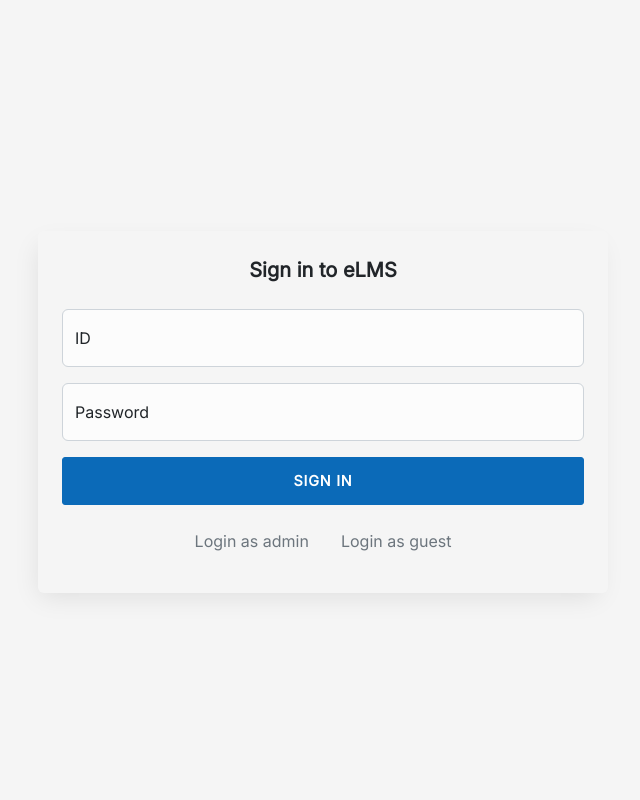
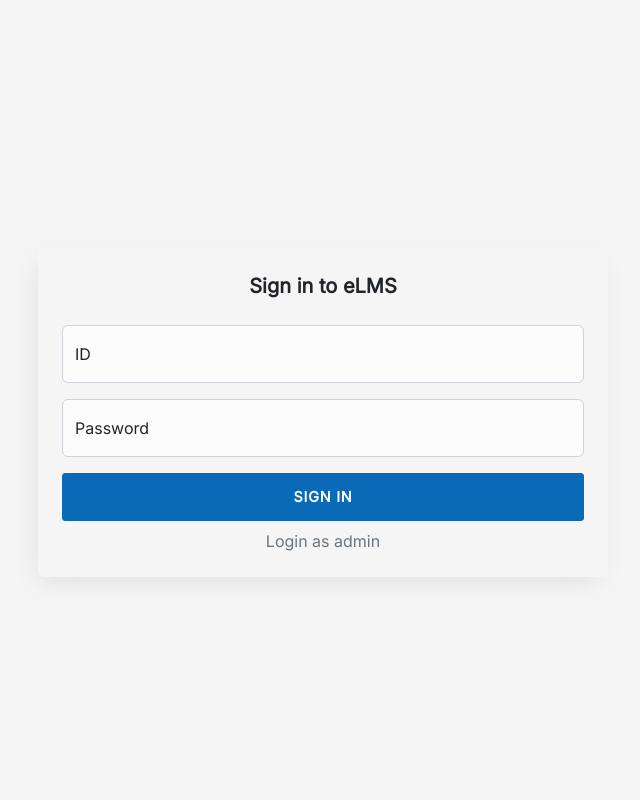
Before and after one commit to nz-m/eLMS-SWE, a Django app: page / in a window 1280 px wide. Shown: the whole page, without its empty margins (317-957 px from the left). Run offline with Django 4.2, Linux system fonts and the light colour scheme; some libraries are stand-ins or nearby versions.

Commit message:
Remove guest login

```diff
--- a/eLMS/urls.py
+++ b/eLMS/urls.py
@@ -28,8 +28,6 @@ admin.site.index_title = "Welcome to eLMS Administration Portal"
 
 urlpatterns = [
     path('admin/', admin.site.urls, name='admin'),
-    path('guest/',views.guest, name='guest'),
-    path('guestStudent/',views.guestStudent, name='guestStudent'),
     path('', include('main.urls')),
     path('', include('discussion.urls')),
     path('', include('attendance.urls')),
--- a/main/views.py
+++ b/main/views.py
@@ -607,15 +607,3 @@ def search(request):
                 return redirect('courses')
     else:
         return redirect('std_login')
-
-
-def guest(request):
-    request.session.flush()
-    request.session['faculty_id'] = 123456
-    return redirect('facultyCourses')
-
-
-def guestStudent(request):
-    request.session.flush()
-    request.session['student_id'] = 654321
-    return redirect('myCourses')
--- a/templates/login_page.html
+++ b/templates/login_page.html
@@ -45,21 +45,10 @@
                            type="submit">Sign in</button>
                      </div>
                   </form>
-                  <div class="p-3 d-flex justify-content-center">
-                     <div class="mx-3">
+                     <div class="mx-3 text-center">
                         <a class="text-secondary" href="/admin" style="text-decoration: none;" target="_blank">Login as
                         admin</a>
                      </div>
-                     <div class="dropdown mx-3">
-                        <a class="text-secondary" href="#" role="button" data-bs-toggle="dropdown" aria-expanded="false">
-                        Login as guest
-                        </a>
-                        <ul class="dropdown-menu">
-                           <li><a class="dropdown-item" href="/guest">Teacher</a></li>
-                           <li><a class="dropdown-item" href="/guestStudent">Student</a></li>
-                        </ul>
-                     </div>
-                  </div>
                   {% if messages %}
                   <!-- Error Alert -->
                   <div class="alert alert-danger alert-dismissible fade show my-2">
```
